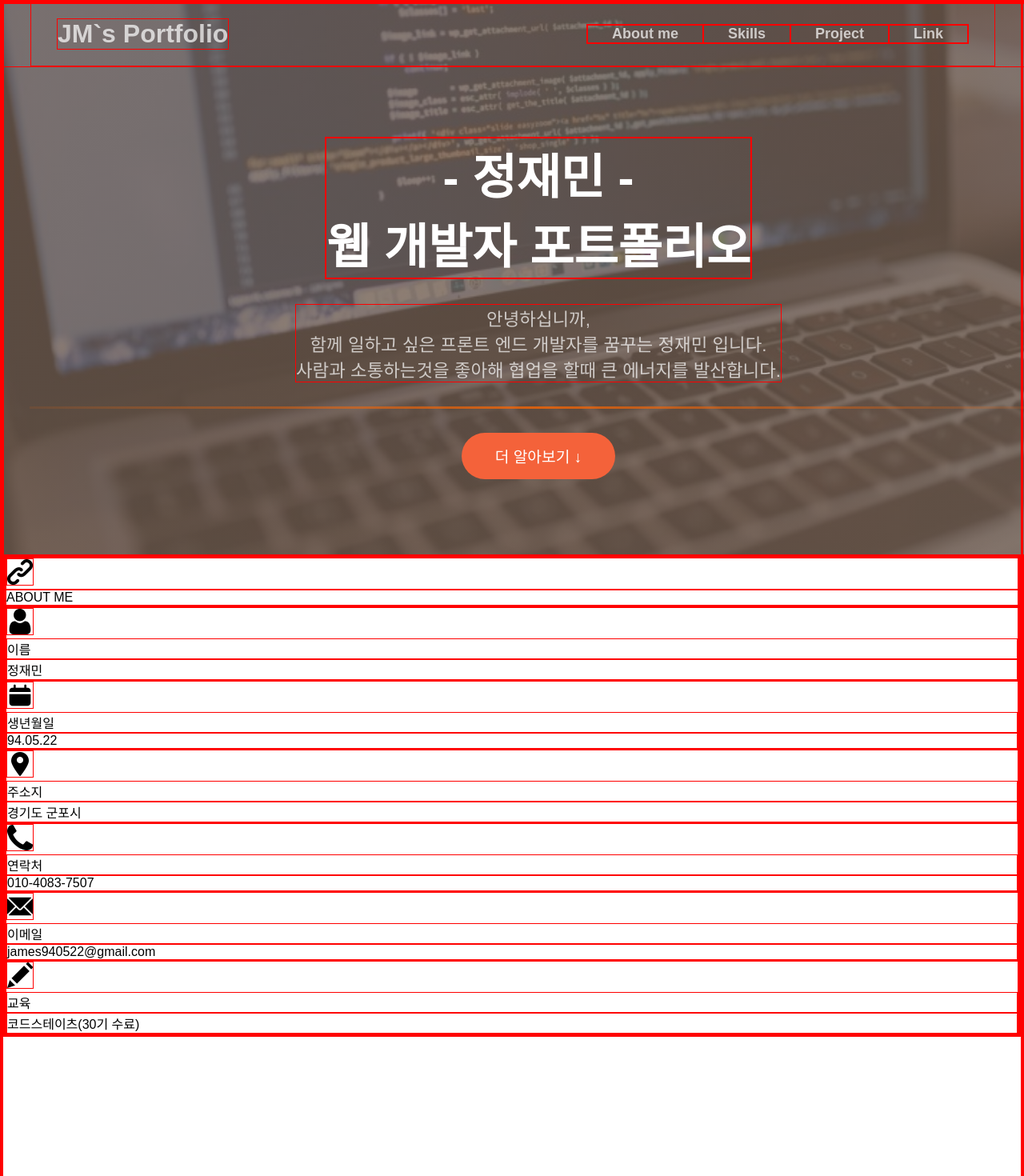
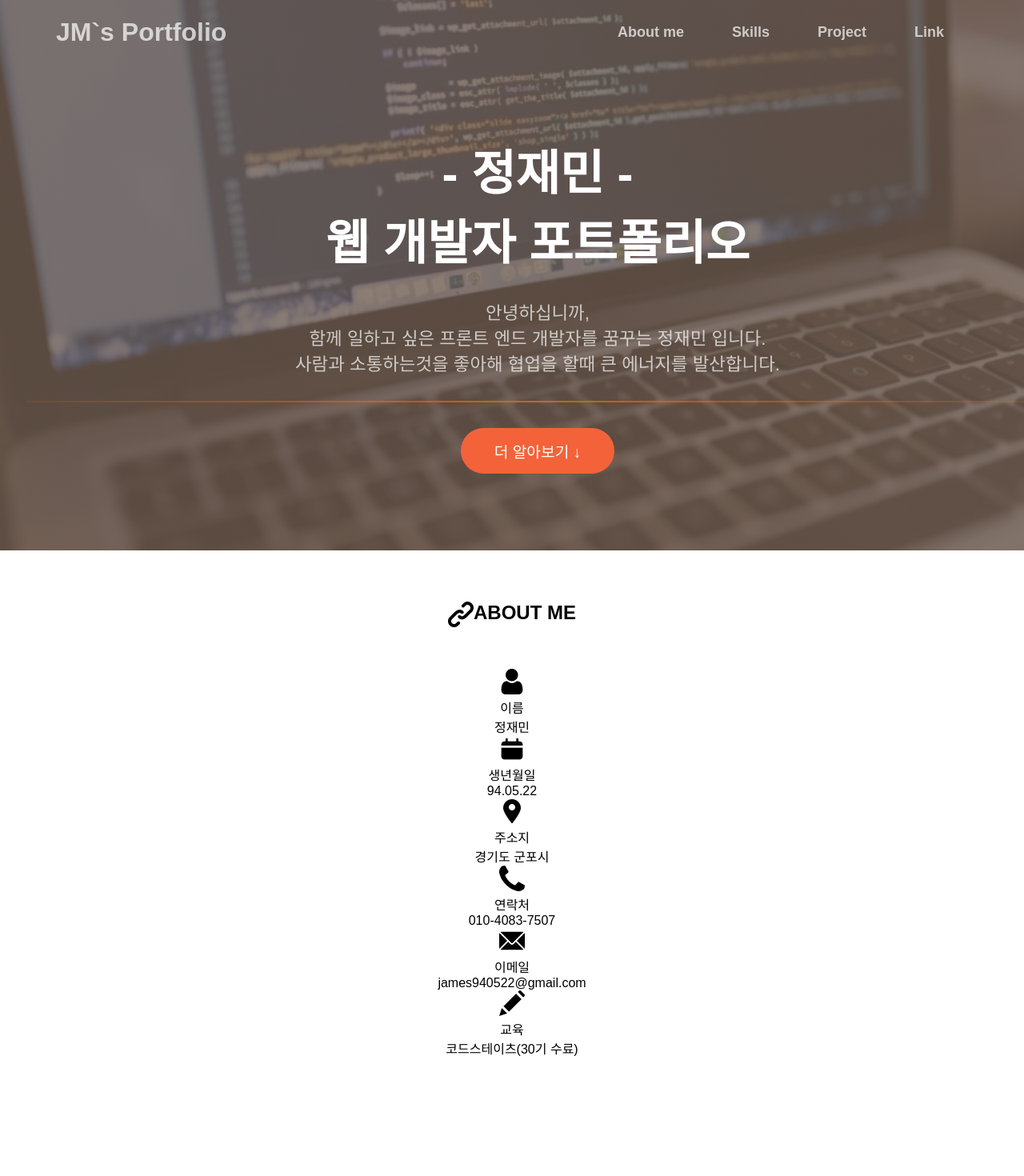
Before and after one commit to James940522/PORTFOLIO, a React (Create React App) app in the folder client/: page / in a window 1280 px wide. Shown: the top 1470 px of the page at 80% size. Built offline with nearby package versions, Linux system fonts and the light colour scheme.

Commit message:
fix: scss function

```diff
--- a/client/src/App.js
+++ b/client/src/App.js
@@ -1,7 +1,7 @@
 import Nav from "./Components/Nav";
 import Head from "./Components/Head";
 import About from "./Components/About";
-import "./app.scss";
+import "./Common.scss";
 
 const App = () => {
   return (
--- /dev/null
+++ b/client/src/Common.scss
@@ -0,0 +1,54 @@
+* {
+  margin: 0;
+  font-family: Noto Sans KR, sans-serif;
+  // background-color: turquoise;
+  // border: solid 1px red;
+}
+
+.body {
+  height: 2000px;
+  //
+}
+
+@mixin flexBox($display, $justify, $align, $direction) {
+  display: $display;
+  justify-content: $justify;
+  align-items: $align;
+  flex-direction: $direction;
+}
+
+@mixin positionBox($position, $top, $right, $bottom, $left) {
+  position: $position;
+  top: $top;
+  right: $right;
+  bottom: $bottom;
+  left: $left;
+}
+
+@mixin marginPadding($margin, $padding) {
+  margin: $margin;
+  padding: $padding;
+}
+
+@mixin widthHeight($width, $height) {
+  width: $width;
+  height: $height;
+}
+
+@mixin borderStyle($basic, $radius) {
+  border: $basic;
+  border-radius: $radius;
+}
+
+@mixin background($size, $position, $repeat) {
+  background-size: $size;
+  background-position: $position;
+  background-repeat: $repeat;
+}
+
+@mixin fontStyle($fontColor, $fontStyle, $fontSize, $fontWeight) {
+  color: $fontColor;
+  font-style: $fontStyle;
+  font-size: $fontSize;
+  font-weight: $fontWeight;
+}
--- /dev/null
+++ b/client/src/Components/About/aboutContents.scss
@@ -0,0 +1,3 @@
+#about-section {
+  display: flex;
+}
--- a/client/src/Components/About/index.js
+++ b/client/src/Components/About/index.js
@@ -2,24 +2,24 @@ import AboutContents from "./aboutContents";
 import { aboutData } from "../../DummyData/data";
 import blackLink from "../../assets/black-link.png";
 
+import "./index.scss";
+
 const About = () => {
   console.log(aboutData);
   return (
-    <article>
-      <div>
-        <div className="about-section-title">
-          <div>
+    <div id="about-section">
+      <div className="about-title-container">
+        <div className="about-title-imgbox">
           <img src={blackLink} alt="blackLink" width="32px" height="32px" />
         </div>
-          <div>ABOUT ME</div>
+        <h2 className="about-title">ABOUT ME</h2>
       </div>
-        <div>
+      <div className="about-data-box">
         {aboutData.map((el, idx) => {
           return <AboutContents key={idx} contents={el} />;
         })}
       </div>
     </div>
-    </article>
   );
 };
 
--- /dev/null
+++ b/client/src/Components/About/index.scss
@@ -0,0 +1,16 @@
+@import "../../Common.scss";
+
+#about-section {
+  text-align: center;
+  @include marginPadding(0 auto, 4rem 2rem);
+  width: 100%;
+  max-width: 71.25rem;
+  @include flexBox(flex, _, _, column);
+  flex: 1 2;
+  .about-title-container {
+    @include flexBox(flex, space-evenly, _, _);
+    margin: 0 auto 3rem;
+    .about-title-imgbox {
+    }
+  }
+}
--- a/client/src/Components/Head/index.scss
+++ b/client/src/Components/Head/index.scss
@@ -1,22 +1,16 @@
+@import "../../Common.scss";
+
 .head-section {
   //   border: 1px solid red;
   text-align: center;
   position: relative;
-  width: 100%;
-  height: 30.5rem;
-  display: flex;
-  flex-direction: column;
-  justify-content: space-evenly;
-  align-items: center;
+  @include widthHeight(100%, 30.5rem);
+  @include flexBox(flex, space-evenly, center, column);
   padding: calc(4rem + 4.5rem) 2rem 4rem;
   color: #fff;
   &::before {
     content: "";
-    position: absolute;
-    top: 0px;
-    left: 0px;
-    right: 0px;
-    bottom: 0px;
+    @include positionBox(absolute, 0, 0, 0, 0);
     background: -moz-linear-gradient(
         top,
         rgba(112, 93, 80, 0.8) 0,
@@ -39,19 +33,14 @@
     z-index: -1;
   }
   .head-title-box {
-    font-weight: 400;
-    font-size: 2.5rem;
-    color: #fff;
+    @include fontStyle(#fff, _, 2.5rem, 400);
   }
   .head-contents-box {
-    font-weight: 400;
-    font-size: 1.4rem;
-    color: hsla(0, 0%, 100%, 0.7);
+    @include fontStyle(hsla(0, 0%, 100%, 0.7), _, 1.4rem, 400);
   }
   #head-hr {
     border: 0;
-    width: 100%;
-    height: 2.5px;
+    @include widthHeight(100%, 2.5px);
     background-image: linear-gradient(
       to right,
       rgba(253, 102, 0, 0.1),
@@ -60,15 +49,11 @@
     );
   }
   #head-btn {
-    width: 10em;
-    height: 3em;
+    @include widthHeight(10em, 3em);
     display: inline-block;
-    border: 0;
-    border-radius: 10rem;
+    @include borderStyle(0, 10rem);
     background-color: #f4623a;
-    font-weight: 400;
-    font-size: 1.2rem;
-    color: #fff;
+    @include fontStyle(#fff, _, 1.2rem, 400);
     cursor: pointer;
 
     &:hover {
--- a/client/src/Components/Nav/index.scss
+++ b/client/src/Components/Nav/index.scss
@@ -1,24 +1,15 @@
+@import "../../Common.scss";
 header {
   display: block;
+  @include positionBox(fixed, 0, _, _, 0);
   width: 100%;
-  position: fixed;
-  top: 0;
-  left: 0;
   z-index: 10;
   color: hsla(0, 0%, 100%, 0.7);
-  // box-shadow: 0 1px 0.3rem hsl(0deg 0% 80% / 80%);
-  // background-color: #fff;
-  //   color: hsla(0, 0%, 100%, 0.7);
   #navigation-bar {
-    width: 100%;
+    @include widthHeight(100%, 40px);
+    @include marginPadding(0 auto, 1.25rem 2rem);
+    @include flexBox(flex, space-between, center, _);
     max-width: 71.25rem;
-    height: 40px;
-    margin: 0 auto;
-    padding: 1.25rem 2rem;
-    display: flex;
-    justify-content: space-between;
-    align-items: center;
-
     .logo {
       font-weight: 600;
       cursor: pointer;
@@ -28,8 +19,7 @@ header {
       align-items: center;
       .menu {
         cursor: pointer;
-        font-weight: 600;
-        font-size: large;
+        @include fontStyle(_, _, large, 600);
         padding: 0 30px;
       }
     }
@@ -44,6 +34,7 @@ header {
 }
 #nav-color-active {
   background-color: #fff;
+  box-shadow: 0 1px 0.3rem hsl(0deg 0% 80% / 80%);
   color: black;
   .navigation:hover {
     color: orange;
--- a/client/src/app.scss
+++ /dev/null
@@ -1,11 +0,0 @@
-* {
-  margin: 0;
-  font-family: Noto Sans KR, sans-serif;
-  // background-color: turquoise;
-  border: solid 1px red;
-}
-
-.body {
-  height: 2000px;
-  //
-}
```
Lines whose indentation alone changed are shown as unchanged.
